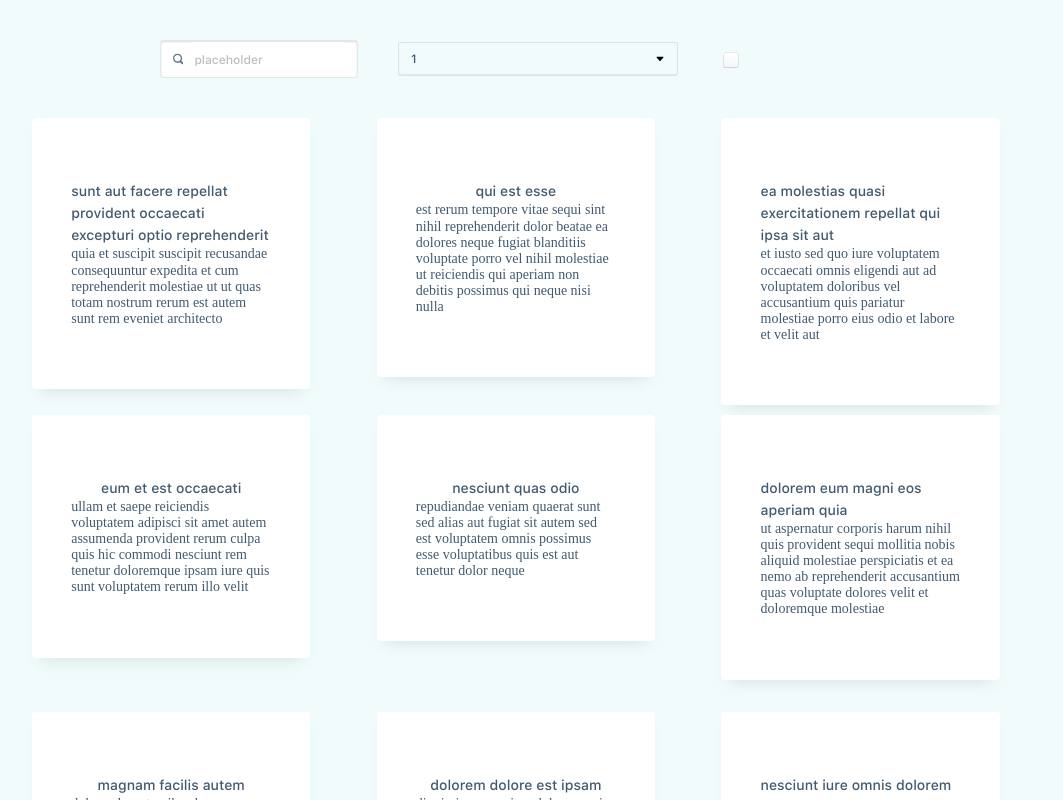
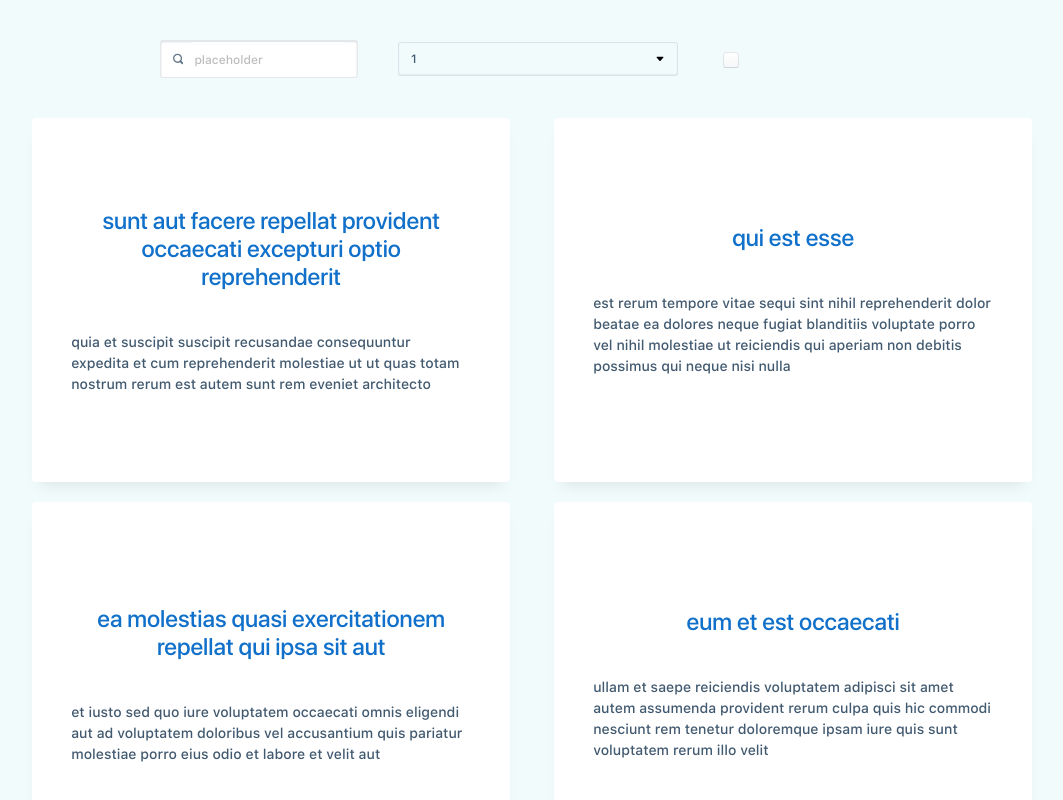
Before and after one commit to Sijonra/jda-posts, a React (Vite) app: page / in a window 1280 px wide. Shown: the top 800 px of the page, without its empty margins (96-1159 px from the left). Built offline with nearby package versions, Linux system fonts and the light colour scheme.

Commit message:
feat[JDA-0202]: separate post component

```diff
--- /dev/null
+++ b/src/components/Post/Post.module.scss
@@ -0,0 +1,18 @@
+@import "../../styles/bundle.scss";
+
+.post {
+  &__card {
+    height: 240px;
+    max-width: 400px;
+  }
+}
+
+.card {
+  &__title {
+    text-align: center;
+
+    h3 {
+      color: $color-blue-base;
+    }
+  }
+}
--- /dev/null
+++ b/src/components/Post/Post.tsx
@@ -0,0 +1,31 @@
+import style from "./Post.module.scss";
+import Card from "../../components/Card/Card";
+import Heading from "../../components/Heading/Heading";
+import Paragraph from "../../components/Paragraph/Paragraph";
+import { FC } from "react";
+
+interface PostProps {
+  post: any;
+}
+
+const Post: FC<PostProps> = ({ post }) => {
+  return (
+    <>
+      <div className={style["post"]}>
+        <Card
+          className={style["post__card"] + " " + style["card"]}
+          elevation={1}
+        >
+          <Heading className={style["card__title"]} type="introduction">
+            {post.title}
+          </Heading>
+          <Paragraph className={style["card__text"]} type="medium">
+            {post.body}
+          </Paragraph>
+        </Card>
+      </div>
+    </>
+  );
+};
+
+export default Post;
--- a/src/pages/PostsPage/PostsPage.module.scss
+++ b/src/pages/PostsPage/PostsPage.module.scss
@@ -19,11 +19,6 @@
 
 .cards {
   display: grid;
-  grid-template-rows: 1fr 1fr 1fr;
-  grid-template-columns: 1fr 1fr 1fr;
-  grid-gap: 10px;
-
-  &__card {
-    max-width: 200px;
-  }
+  grid-template-columns: 1fr 1fr;
+  grid-gap: 20px;
 }
--- a/src/pages/PostsPage/PostsPage.tsx
+++ b/src/pages/PostsPage/PostsPage.tsx
@@ -2,7 +2,7 @@ import style from "./PostsPage.module.scss";
 import Input from "../../components/Input/Input";
 import Select from "../../components/Select/Select";
 import Checkbox from "../../components/Checkbox/Checkbox";
-import Card from "../../components/Card/Card";
+import Post from "../../components/Post/Post";
 
 const posts = [
   {
@@ -144,17 +144,7 @@ const PostsPage = () => {
         </div>
         <div className={style["cards"]}>
           {posts.map((post) => {
-            return (
-              <div className={style["card__item"]}>
-                <Card
-                  className={style["cards__card"]}
-                  elevation={1}
-                  title={post.title.toString()}
-                >
-                  {post.body}
-                </Card>
-              </div>
-            );
+            return <Post post={post} />;
           })}
         </div>
       </div>
```
